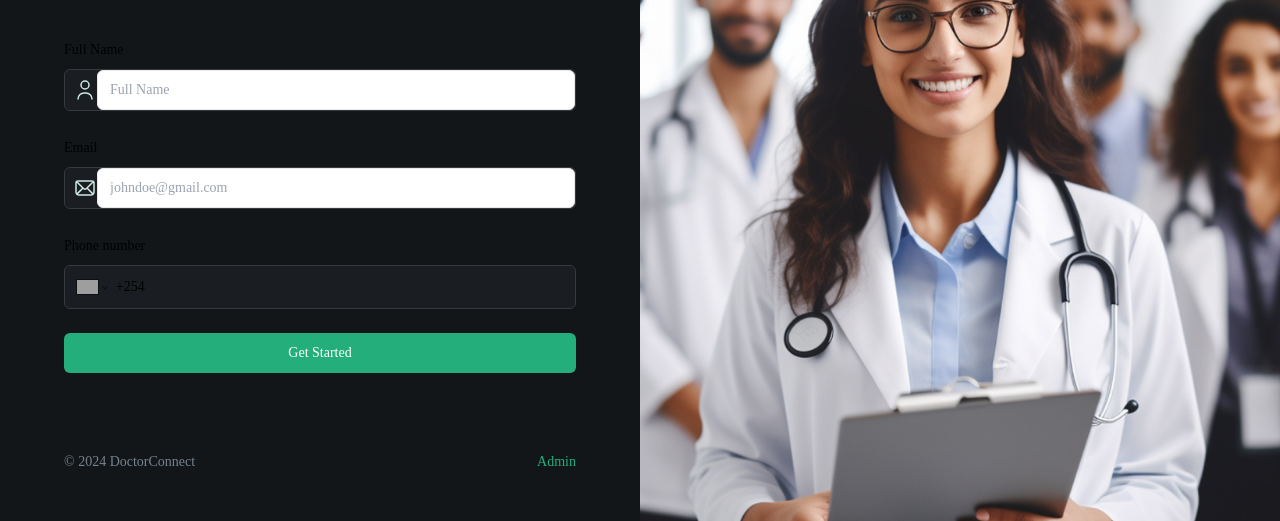
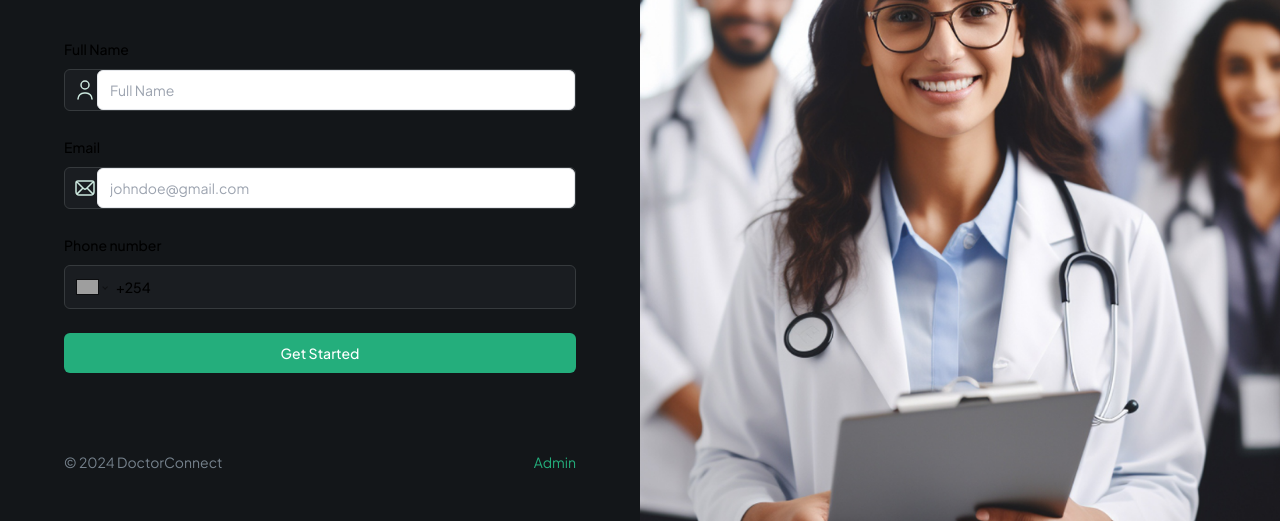
Before and after one commit to mugambijavan/DoctorConnect, a Next.js app: page / in a window 1280 px wide. Shown: the part 244-765 px from the top of the page. Built offline with nearby package versions, Linux system fonts and the light colour scheme; grey boxes are pictures that could not be loaded.

Commit message:
Update global styles, upgrade dependencies, and refactor layout for improved font handling

```diff
--- a/app/layout.tsx
+++ b/app/layout.tsx
@@ -1,19 +1,14 @@
 import type { Metadata } from "next";
-import localFont from "next/font/local";
+import { Plus_Jakarta_Sans as FontSans } from "next/font/google";
 import "./globals.css";
-import {cn} from '@/lib/utils';
-import { ThemeProvider } from "@/components/themeprovider";
+import { cn } from "@/lib/utils";
 
-const geistSans = localFont({
-  src: "./fonts/GeistVF.woff",
-  variable: "--font-geist-sans",
-  weight: "100 900",
+const fontSans = FontSans({
+  subsets: ["latin"],
+  weight: ["300", "400", "500", "600", "700"],
+  variable: "--font-sans",
 });
-const geistMono = localFont({
-  src: "./fonts/GeistMonoVF.woff",
-  variable: "--font-geist-mono",
-  weight: "100 900",
-});
+
 
 export const metadata: Metadata = {
   title: "Doctor Connect",
@@ -26,16 +21,18 @@ export default function RootLayout({
   children: React.ReactNode;
 }>) {
   return (
-    <html lang="en">
-      <body className={cn ('min-h-screen bg-dark-300 font-sans antialiased')}>
-          <ThemeProvider
-            attribute="class"
-            defaultTheme="system"
-            enableSystem
-            disableTransitionOnChange
-            >
-            {children}
-          </ThemeProvider>
+    <html lang="en" className="dark" data-theme="dark">
+      <head>
+
+      </head>
+      <body
+        className={cn(
+          "min-h-screen bg-dark-300 font-sans antialiased",
+          fontSans.variable
+        )}
+      >
+
+          {children}
       </body>
     </html>
   );
```
Also changed, not shown: package.json (+4 -4 lines), app/globals.css (line endings or trailing spaces), 1 other file (tests, documents, lock files or other folders).
